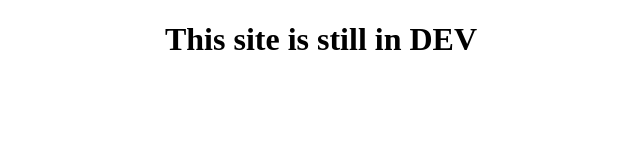
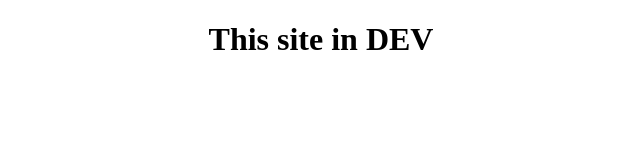
Before and after one commit to RiftBit/riftbit.github.io, a plain HTML site: page index.html in a window 1280 px wide. Shown: the whole page, without its empty margins (319-959 px from the left). Drawn offline with Linux system fonts and the light colour scheme.

Commit message:
Update index.html

```diff
--- a/index.html
+++ b/index.html
@@ -6,8 +6,9 @@
 <meta name="viewport" content="width=device-width, initial-scale=1.0">
 <meta name="description" content="">
 <meta name="author" content="">
+<meta name="google-site-verification" content="9fJcSqAxCn5-KoTVHuZmWBBxC-A61u8mFfaiiANmwm8" />
 </head>
 <body>
-	<center><h1>This site is still in DEV</h1></center>
+	<center><h1>This site in DEV</h1></center>
 </body>
 </html>
```
